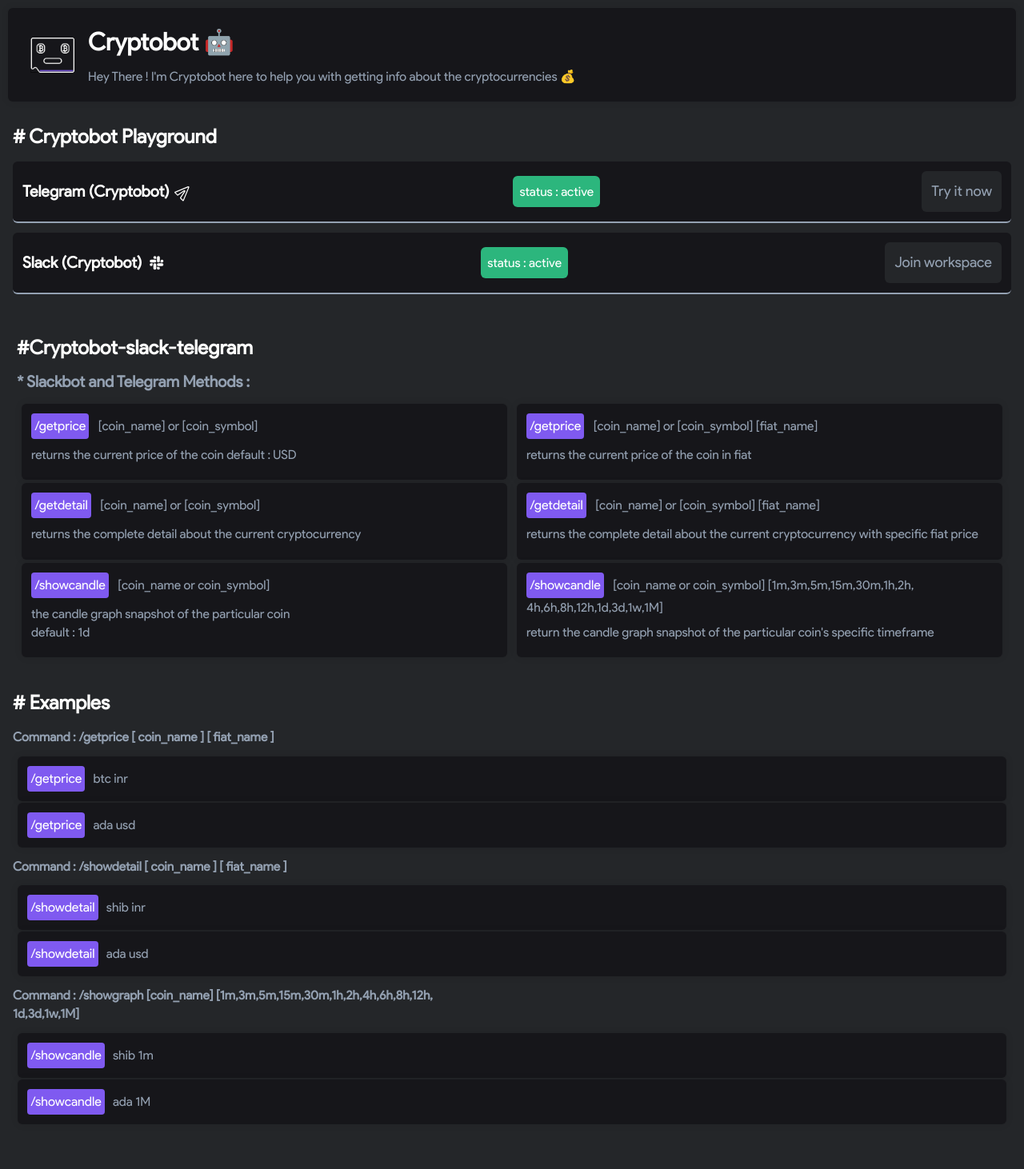
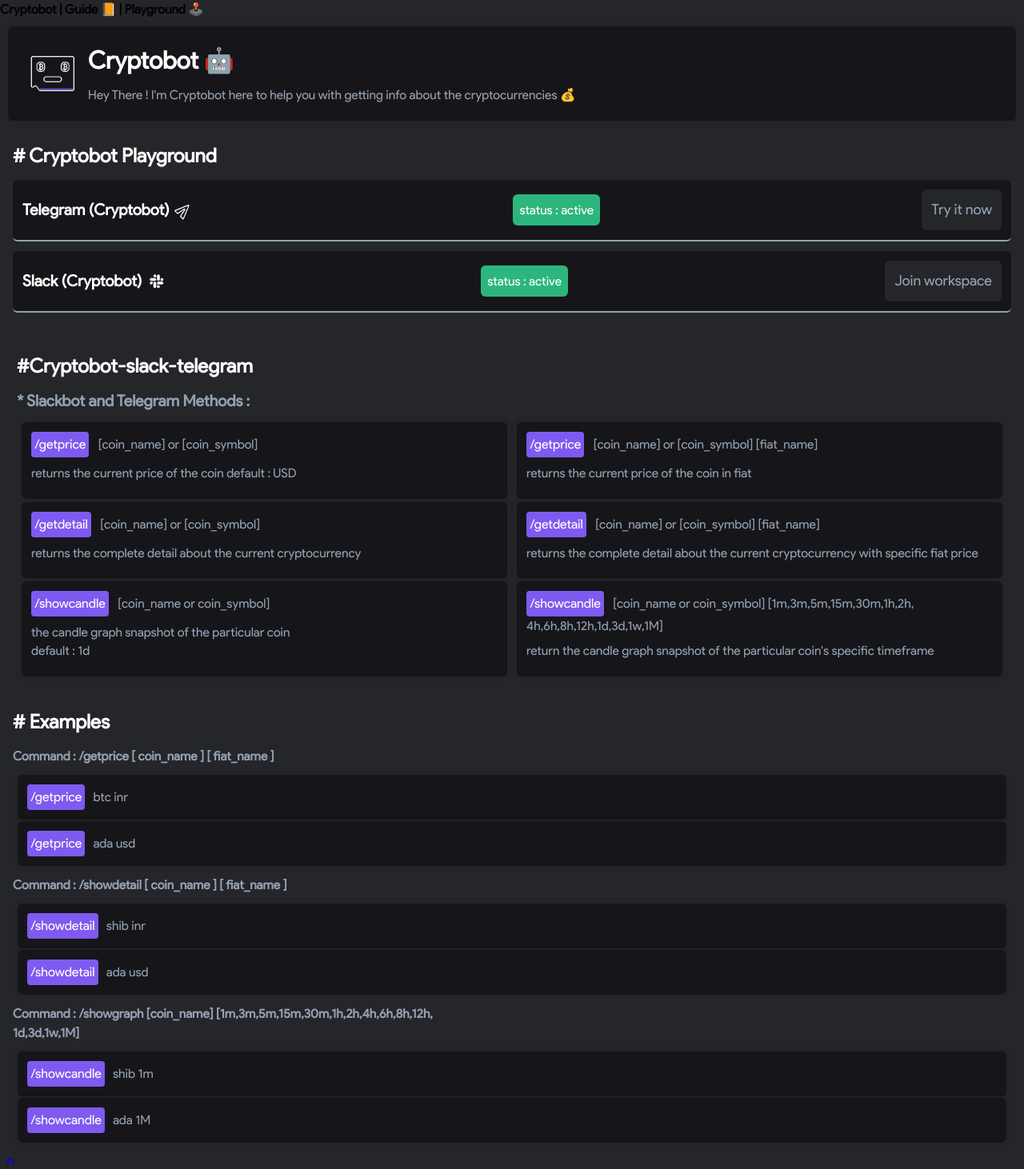
Before and after one commit to Aravindakrishnan/cryptobot-slack-telegram, a plain HTML site: page doc/index.html in a window 1280 px wide. Shown: the whole page at 80% size. Before the commit the page ends 1424 px from the top, so only its background shows below. Drawn offline with nearby package versions, Linux system fonts and the light colour scheme.

Commit message:
added navbar,footer components

```diff
--- a/doc/index.html
+++ b/doc/index.html
@@ -8,6 +8,12 @@
     <title>Cryptobot | Doc</title>
     <link rel="stylesheet" href="./styles/styles.css">
 <body>
+
+    <!-- navbar -->
+
+    <nav class="navbar">
+        <h4 class="navbar__title">Cryptobot | Guide 📙 | Playground 🕹️</h4>
+    </nav>
 
     <!-- notification-container -->
 
@@ -97,6 +103,10 @@
     </section>
 
 
+    <footer class="footer">
+        <a class="footer__logo" href="https://github.com/Aravindakrishnan/cryptobot-slack-telegram"><ion-icon name="logo-github"></ion-icon></a>
+    </footer>
+
     <script type="module" src="https://unpkg.com/ionicons@5.5.2/dist/ionicons/ionicons.esm.js"></script>
     <script nomodule src="https://unpkg.com/ionicons@5.5.2/dist/ionicons/ionicons.js"></script>
     <script src="./src/card-renderer.js"></script>
```
